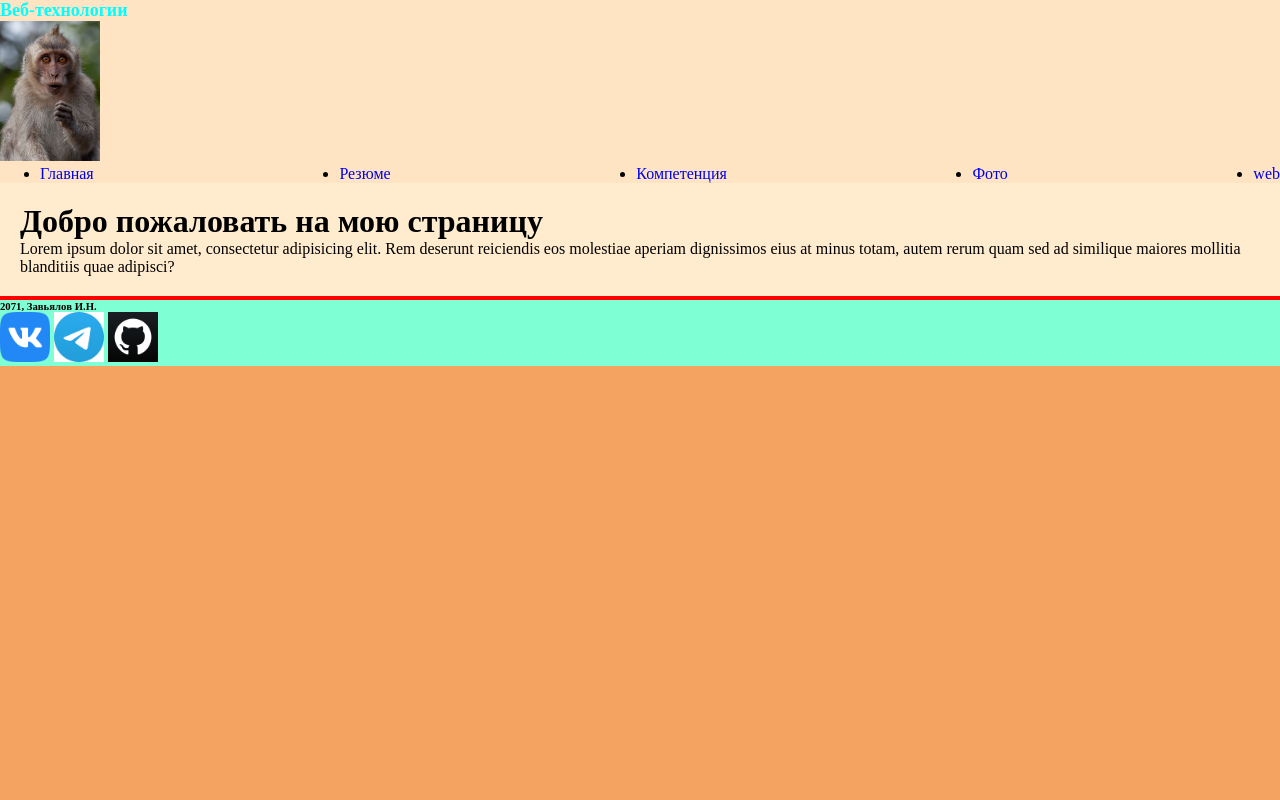
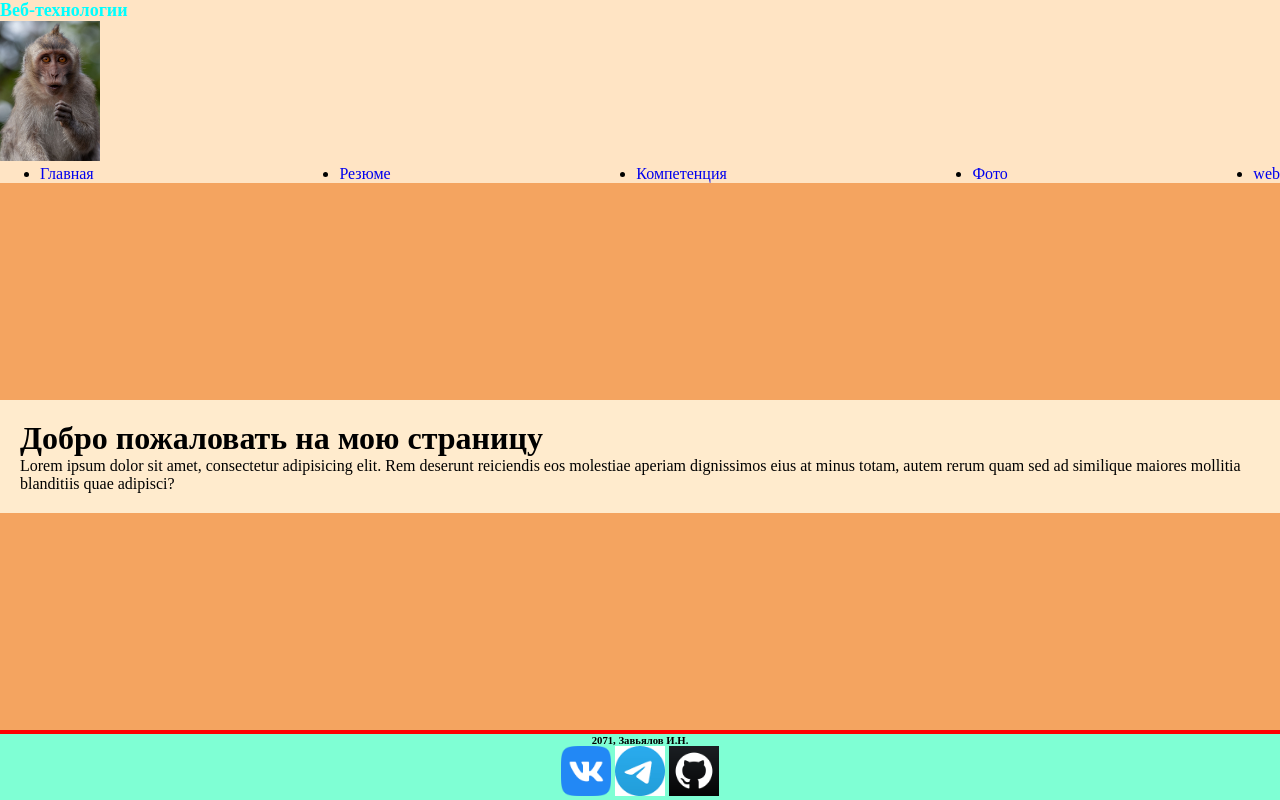
Before and after one commit to 1Lunacs/1Lunacs.github.io, a plain HTML site: page zin2071-main/index.html in a window 1280 px wide. Drawn offline with Linux system fonts and the light colour scheme.

Commit message:
footer вниз

```diff
--- a/zin2071-main/style.css
+++ b/zin2071-main/style.css
@@ -7,6 +7,10 @@ body
 {
     background-color: sandybrown;
     margin: 0;
+    display: flex;
+    flex-direction: column;
+    justify-content: space-between;
+    height: 100%;
 }
 header
 {
@@ -21,6 +25,12 @@ footer
 {
     border-top: solid 4px red;
     background-color: aquamarine;
+    display: flex;
+    flex-direction: column;
+    flex-wrap: wrap;
+    align-content: space-around;
+    justify-content: space-evenly;
+    align-items: center;
 }
 ul,h1,h2,h3,h4,h5,h6
 {
@@ -39,5 +49,7 @@ a
 {
     text-decoration: none;
 }
-
-цвет текста меню
+html
+{
+    height: 100%;
+}
```
